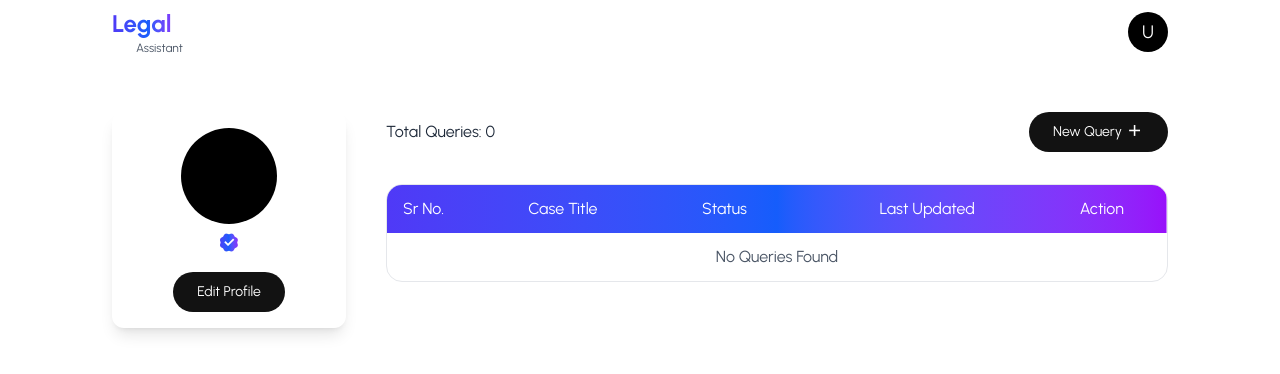
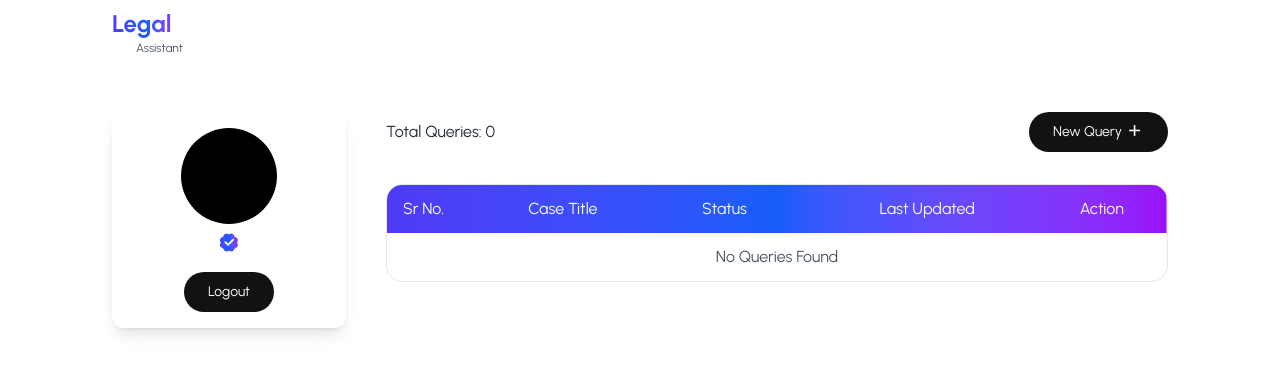
Before and after one commit to thedeepakmaurya/legassist, a Next.js app: page /dashboard in a window 1280 px wide. Shown: the top 374 px of the page. Built offline with nearby package versions, Linux system fonts and the light colour scheme.

Commit message:
feat(middleware): protect route

```diff
--- a/package.json
+++ b/package.json
@@ -10,6 +10,7 @@
   },
   "dependencies": {
     "@hookform/resolvers": "^5.2.1",
+    "js-cookie": "^3.0.5",
     "moment": "^2.30.1",
     "next": "15.5.0",
     "react": "19.1.0",
--- a/src/components/molecules/SignInForm.jsx
+++ b/src/components/molecules/SignInForm.jsx
@@ -6,6 +6,7 @@ import Button from "../atoms/Button";
 import { useRouter } from "next/navigation";
 import { errorToast } from "@/utils/toastMessage";
 import { useAuth } from "@/context/AuthContext";
+import Cookies from "js-cookie";
 
 const SignInForm = () => {
   const router = useRouter();
@@ -25,6 +26,8 @@ const SignInForm = () => {
     if (userExists) {
       const { name, email } = userExists;
       localStorage.setItem("currentUser", JSON.stringify({ name, email }));
+      const randomToken = Math.random().toString(36).substring(2, 15);
+      Cookies.set("authToken", randomToken, { path: "/", expires: 1 });
       reset();
       router.replace("/dashboard");
     } else {
--- a/src/components/organisms/Header.jsx
+++ b/src/components/organisms/Header.jsx
@@ -19,11 +19,7 @@ const Header = () => {
       </Link>
       <div>
         {currUser ? (
-          <Link href="/dashboard">
-            <p className="flex h-10 w-10 items-center justify-center rounded-full bg-black text-lg font-medium text-white">
-              {name?.slice(0, 1) || "U"}
-            </p>
-          </Link>
+          ""
         ) : (
           <Link href="/signin">
             <Button label="Sign in " />
--- a/src/components/pages/Dashboard/Profile.jsx
+++ b/src/components/pages/Dashboard/Profile.jsx
@@ -1,10 +1,21 @@
 "use client";
 import Button from "@/components/atoms/Button";
 import { useAuth } from "@/context/AuthContext";
+import Cookies from "js-cookie";
+import { useRouter } from "next/navigation";
 
 const Profile = () => {
+  const router = useRouter();
   const { currUser } = useAuth();
   const { name, email } = currUser || {};
+
+  const handleLogout = () => {
+    localStorage.removeItem("currentUser");
+    localStorage.removeItem("queries");
+    Cookies.remove("authToken");
+    router.refresh();
+  };
+
   return (
     <div className="flex h-fit flex-col items-center rounded-xl py-4 shadow-lg md:col-span-2">
       <div className="flex h-24 w-24 items-center justify-center rounded-full bg-black">
@@ -14,7 +25,7 @@ const Profile = () => {
         {name} <i className="ri-verified-badge-fill text-gradient ri-lg"></i>
       </p>
       <p className="mb-4 text-sm text-gray-600">{email}</p>
-      <Button label="Edit Profile" />
+      <Button label="Logout" onClick={handleLogout} />
     </div>
   );
 };
--- a/src/components/pages/Dashboard/Queries.jsx
+++ b/src/components/pages/Dashboard/Queries.jsx
@@ -21,7 +21,9 @@ const Queries = () => {
   return (
     <div className="md:col-span-6">
       <div className="flex items-center justify-between">
-        <p className="text-gray-800">Total Queries: {allQueries?.length || 0}</p>
+        <p className="text-gray-800">
+          Total Queries: {allQueries?.length || 0}
+        </p>
         <Button
           onClick={() => setisQuery(true)}
           label="New Query"
--- /dev/null
+++ b/src/middleware.js
@@ -0,0 +1,24 @@
+import { NextResponse } from "next/server";
+
+export function middleware(req) {
+  const token = req.cookies.get("authToken");
+  const url = req.nextUrl.clone();
+  const pathname = url.pathname;
+
+  if (!token && pathname.startsWith("/dashboard")) {
+    url.pathname = "/signin";
+    return NextResponse.redirect(url);
+  }
+
+  const blockedForAuth = ["/", "/signin", "/signup"];
+  if (token && blockedForAuth.includes(pathname)) {
+    url.pathname = "/dashboard";
+    return NextResponse.redirect(url);
+  }
+
+  return NextResponse.next();
+}
+
+export const config = {
+  matcher: ["/dashboard/:path*", "/", "/signin", "/signup"],
+};
```
Also changed, not shown: 1 other file (tests, documents, lock files or other folders).
